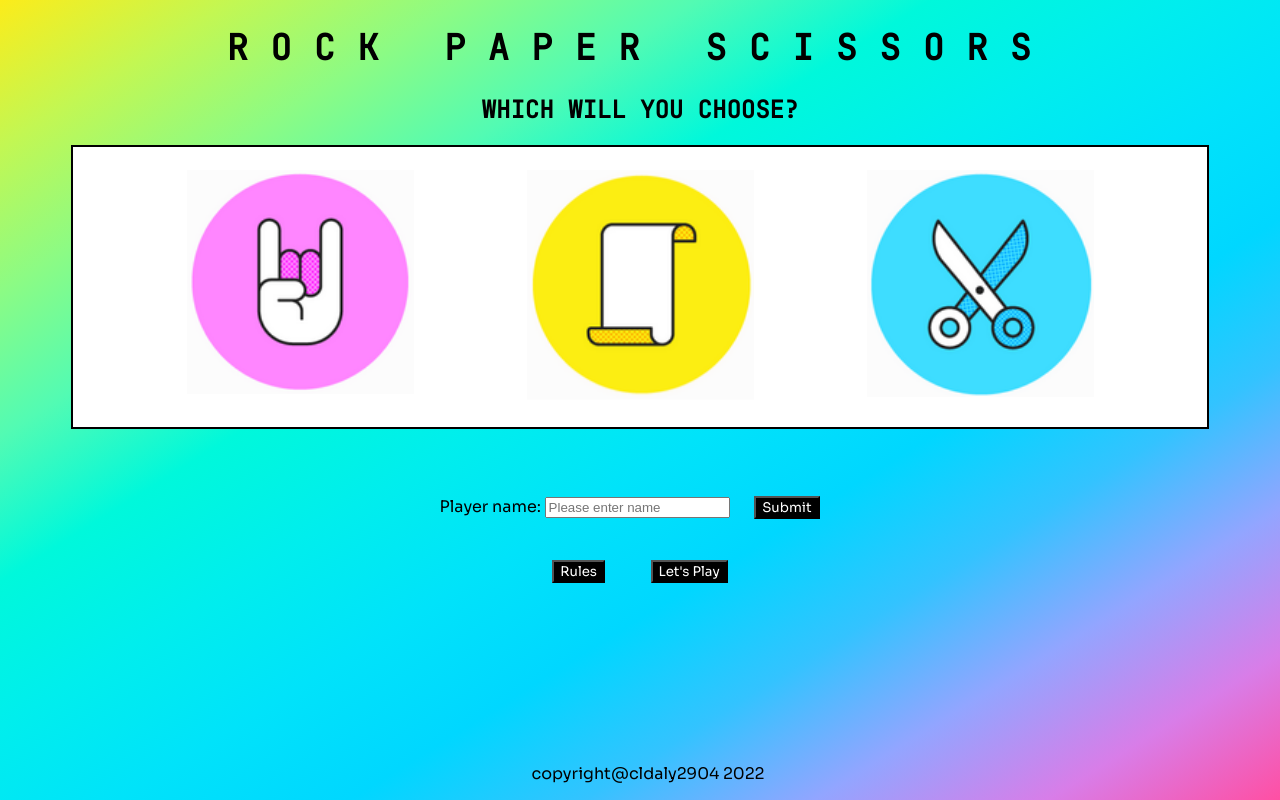
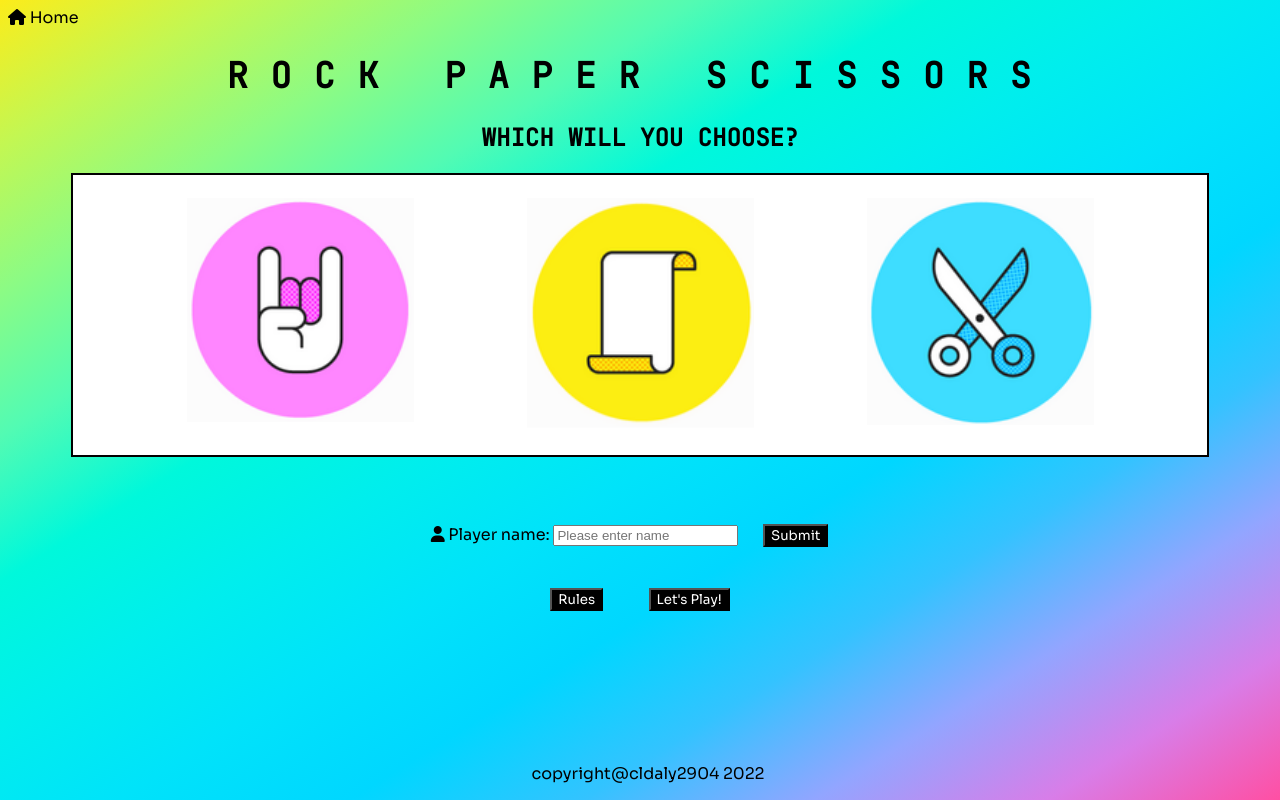
Before and after one commit to ClDaly2904/rock-paper-scissors-game, a plain HTML site: page index.html in a window 1280 px wide. Drawn offline with Linux system fonts and the light colour scheme.

Commit message:
Add fontawesome script and icons including favicon. Add header content and styles

```diff
--- a/assets/css/style.css
+++ b/assets/css/style.css
@@ -28,6 +28,16 @@ h1 {
 /* Header */
 header {
     line-height: 20px;
+    text-align: left;
+}
+
+header a {
+    text-decoration: none;
+    color: black;
+}
+
+header a:hover {
+    text-decoration: underline;
 }
 /* Footer */
 footer {
--- a/index.html
+++ b/index.html
@@ -7,10 +7,11 @@
     <meta name = "Description" content="Rock Paper Scissors browser based game against the computer">
     <link rel="stylesheet" href="assets/css/style.css">
     <title>Rock Paper Scissors</title>
+    <link rel="icon" type="image/x-icon" href="assets/images/favicon.svg">
 </head>
 <body>
     <header>
-
+        <a href="index.html"><i class="fas fa-home"></i> Home</a>
     </header>
 
     <h1 class="heading">Rock  Paper  Scissors</h1>
@@ -29,12 +30,12 @@
             </div>
         </div>
         <div class="player-setup">
-            <label for="playername">Player name:</label>
+            <label for="playername"><i class="fas fa-user"></i> Player name:</label>
             <input type="text" id="playername" name="fname" placeholder="Please enter name" required>
             <input class = "button" type="submit" value="Submit" id="submit-name">
             <br>
             <button class="button">Rules</button>
-            <button class="button">Let's Play</button>
+            <button class="button">Let's Play!</button>
         </div>
     </div>
 
@@ -42,6 +43,9 @@
         <p>copyright@cldaly2904 2022</p>
     </footer>
 
+     <!-- fontawesome script -->
+     <script src="https://kit.fontawesome.com/f344be3b13.js" crossorigin="anonymous"></script>
+     <!-- javascript-->
     <script src="assets/js/script.js"></script>
 </body>
 </html>
```
Also changed, not shown: assets/images/favicon.svg (added).
